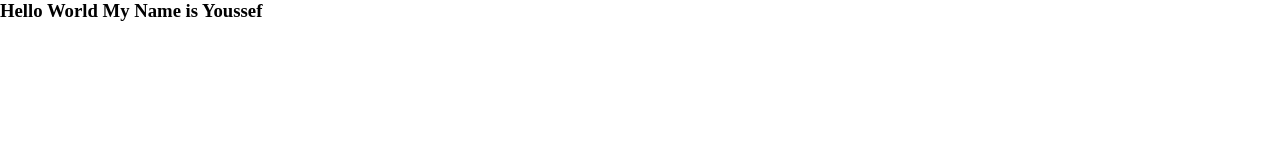
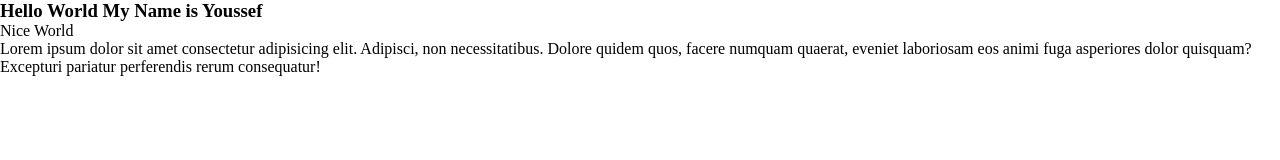
Before and after one commit to Youssef-Ghafir/MyProjectYg, a plain HTML site: page index.html in a window 1280 px wide. Drawn offline with Linux system fonts and the light colour scheme.

Commit message:
I Add Some Change to the file of html !

```diff
--- a/index.html
+++ b/index.html
@@ -8,5 +8,8 @@
 </head>
 <body>
     <h3>Hello World My Name is Youssef</h3>
+    <p>Nice World</p>
+    <p>Lorem ipsum dolor sit amet consectetur adipisicing elit. Adipisci, non necessitatibus. Dolore quidem quos, facere numquam quaerat, eveniet laboriosam eos animi fuga asperiores dolor quisquam? Excepturi pariatur perferendis rerum consequatur!</p>
+    <header class="header"></header>
 </body>
 </html>
```
